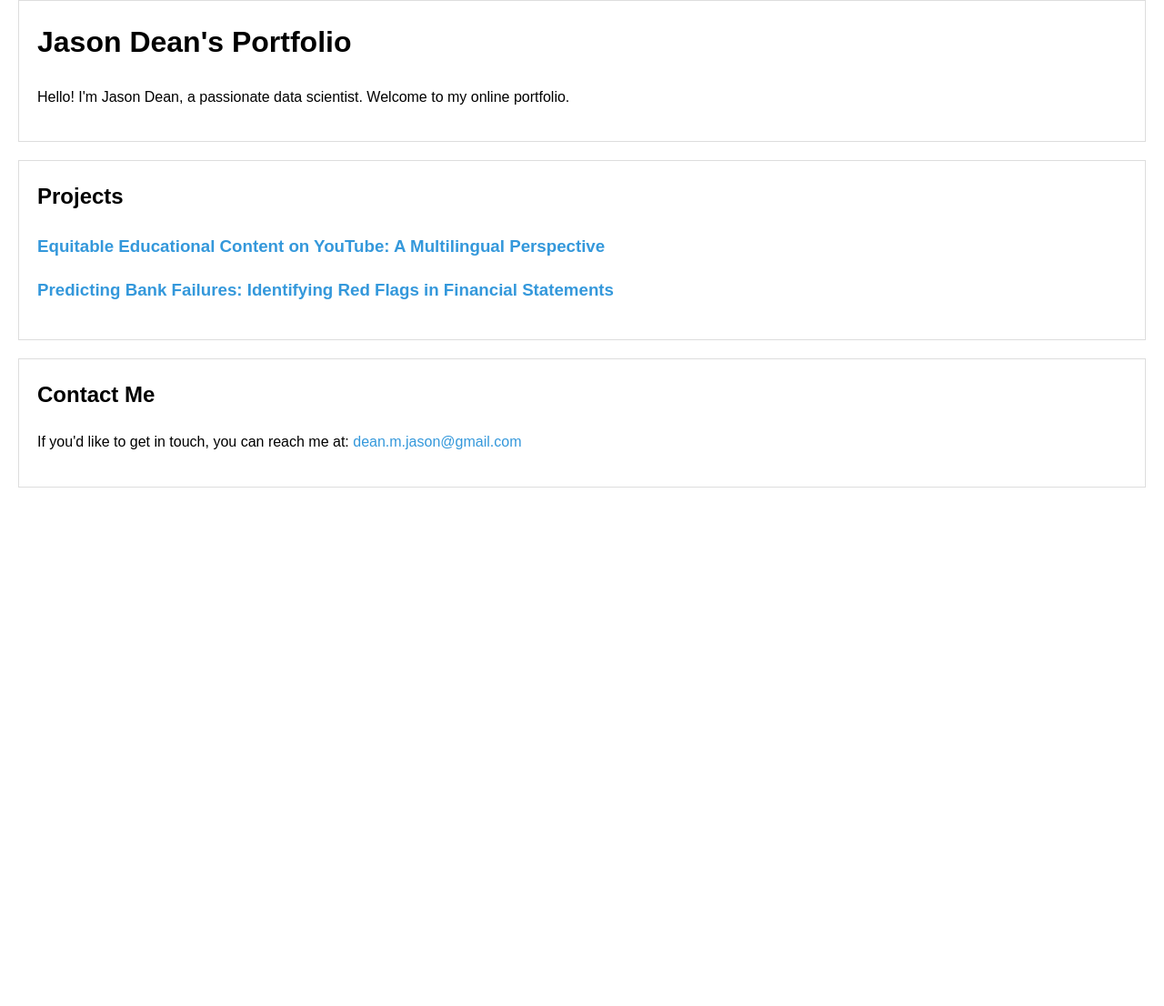
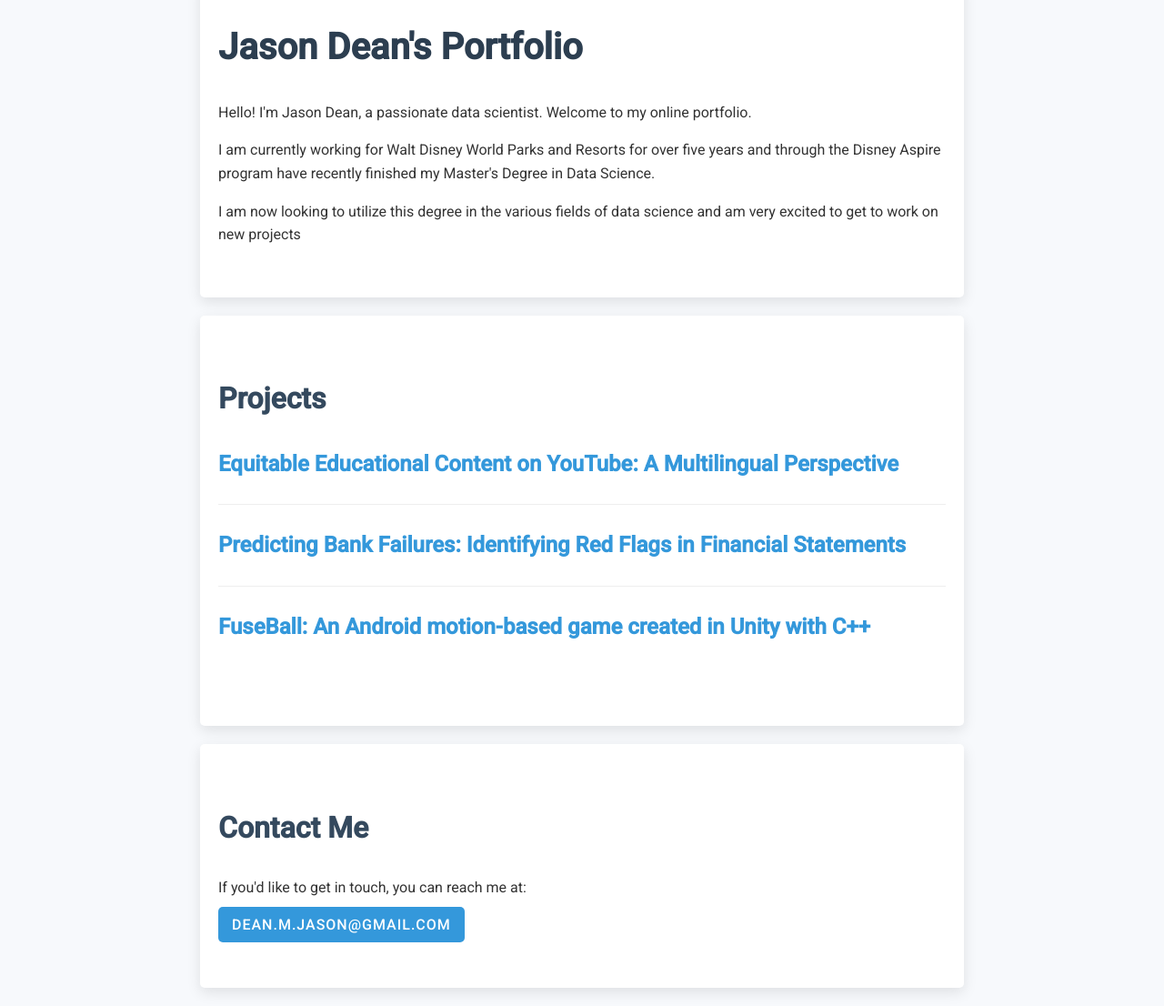
Before and after one commit to jdeanbellevue/jdeanbellevue.github.io, a plain HTML site: page index.html in a window 1280 px wide. Shown: the part 20-1126 px from the top of the page at 91% size. Before the commit the page ends 800 px from the top, so only its background shows below. Drawn offline with Linux system fonts and the light colour scheme.

Commit message:
Update index.html

```diff
--- a/index.html
+++ b/index.html
@@ -1,35 +1,57 @@
 <!DOCTYPE html>
 <html lang="en">
+
 <head>
     <meta charset="UTF-8">
     <meta http-equiv="X-UA-Compatible" content="IE=edge">
     <meta name="viewport" content="width=device-width, initial-scale=1.0">
     <title>Jason Dean's Portfolio</title>
+    <link href="https://fonts.googleapis.com/css2?family=Roboto:wght@300;400;500&display=swap" rel="stylesheet">
     <style>
         body {
-            font-family: Arial, sans-serif;
+            font-family: 'Roboto', sans-serif;
             margin: 0;
-            padding: 20px;
+            padding: 0;
             line-height: 1.6;
+            color: #333;
+            background-color: #f7f9fc;
         }
 
         header, section {
             margin-bottom: 20px;
-            padding: 20px;
-            border: 1px solid #ddd;
+            padding: 40px 20px;
+            background-color: #fff;
+            border-radius: 5px;
+            box-shadow: 0 5px 15px rgba(0, 0, 0, 0.1);
+            max-width: 800px;
+            margin-left: auto;
+            margin-right: auto;
         }
 
-        h1, h2, h3 {
+        h1 {
+            font-size: 2.5em;
             margin-top: 0;
+            color: #2c3e50;
+        }
+
+        h2 {
+            font-size: 2em;
+            color: #34495e;
+        }
+
+        h3 {
+            font-size: 1.5em;
+            margin-bottom: 10px;
         }
 
         a {
             color: #3498db;
             text-decoration: none;
+            transition: color 0.3s;
         }
 
         a:hover {
-            text-decoration: underline;
+            color: #2980b9;
         }
 
         ul {
@@ -38,15 +60,38 @@
         }
 
         ul li {
-            margin-bottom: 10px;
+            margin-bottom: 25px;
+            padding-bottom: 15px;
+            border-bottom: 1px solid #eee;
+        }
+
+        ul li:last-child {
+            border-bottom: none;
+        }
+
+        #contact a {
+            background-color: #3498db;
+            color: #fff;
+            padding: 10px 15px;
+            border-radius: 5px;
+            text-transform: uppercase;
+            font-weight: 500;
+            letter-spacing: 1px;
+        }
+
+        #contact a:hover {
+            background-color: #2980b9;
         }
     </style>
 </head>
+
 <body>
 
     <header>
         <h1>Jason Dean's Portfolio</h1>
         <p>Hello! I'm Jason Dean, a passionate data scientist. Welcome to my online portfolio.</p>
+        <p>I am currently working for Walt Disney World Parks and Resorts for over five years and through the Disney Aspire program have recently finished my Master's Degree in Data Science.</p>
+        <p>I am now looking to utilize this degree in the various fields of data science and am very excited to get to work on new projects</p>
     </header>
 
     <section id="projects">
@@ -58,13 +103,18 @@
             <li>
                 <h3><a href="https://github.com/jdeanbellevue/PredictingBankFailures">Predicting Bank Failures: Identifying Red Flags in Financial Statements</a></h3>
             </li>
+            <li>
+                <h3><a href="https://github.com/jdeanbellevue/AndroidMotionGame">FuseBall: An Android motion-based game created in Unity with C++</a></h3>
+            </li>
         </ul>
     </section>
 
     <section id="contact">
         <h2>Contact Me</h2>
-    <p>If you'd like to get in touch, you can reach me at: <a href="mailto:dean.m.jason@gmail.com">dean.m.jason@gmail.com</a></p>
+        <p>If you'd like to get in touch, you can reach me at:</p>
+        <p><a href="mailto:dean.m.jason@gmail.com">dean.m.jason@gmail.com</a></p>
     </section>
 
 </body>
+
 </html>
```
Lines whose indentation alone changed are shown as unchanged.
